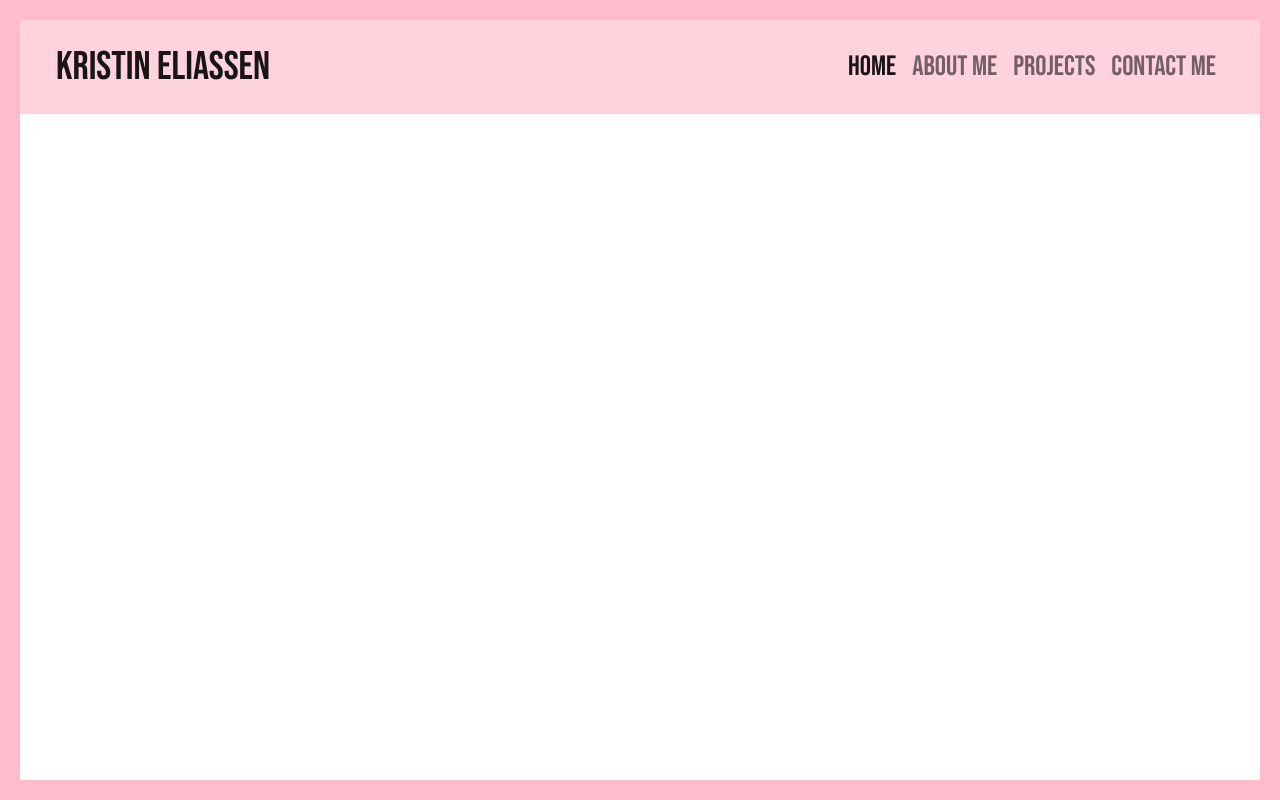
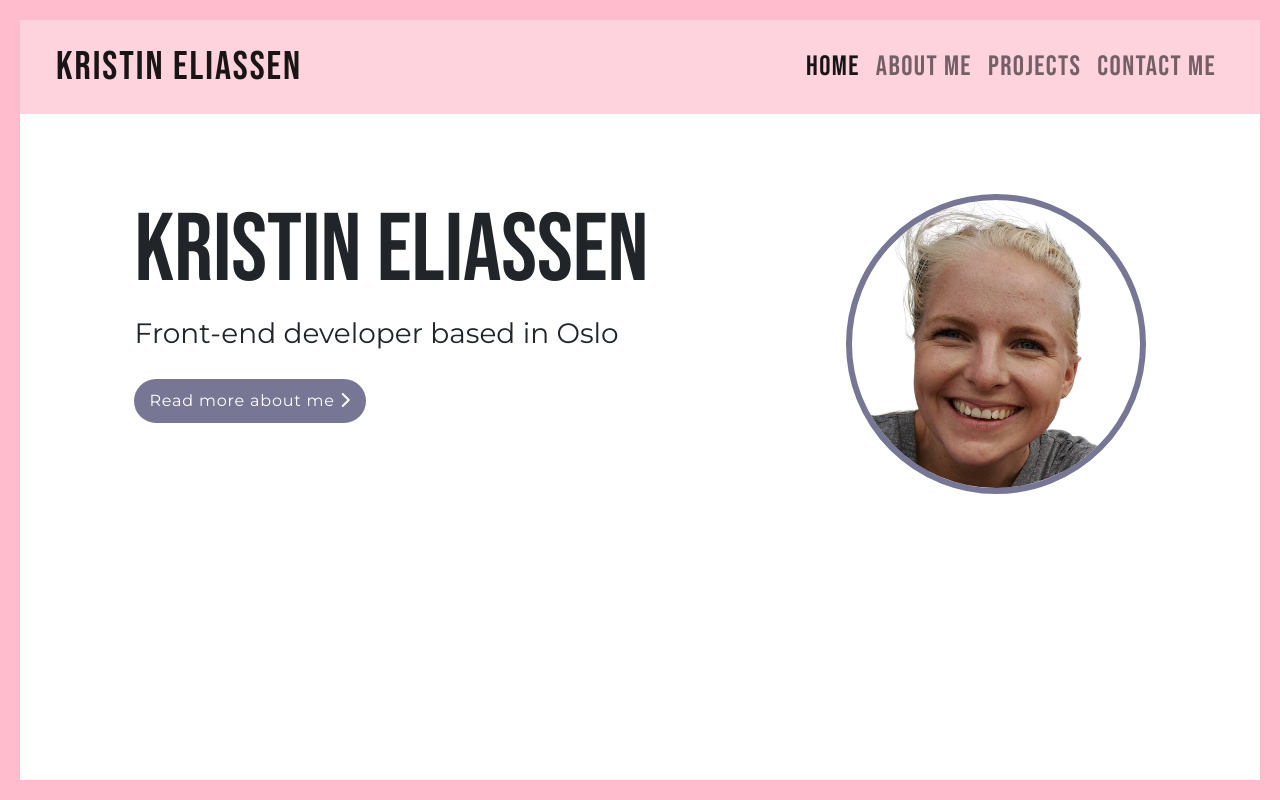
Before and after one commit to kriseliassen/Portfolio, a plain HTML site: page index.html in a window 1280 px wide. Drawn offline with nearby package versions, Linux system fonts and the light colour scheme.

Commit message:
Added content and styling + responsiveness to header of index.html

```diff
--- a/index.html
+++ b/index.html
@@ -55,5 +55,21 @@
 				</div>
 			</div>
 		</nav>
+		<div class="header">
+			<div class="header-desc">
+				<h1>Kristin Eliassen</h1>
+				<h3>Front-end developer based in Oslo</h3>
+				<a href="#" class="btn btn-primary"
+					>Read more about me <i class="fas fa-chevron-right"></i
+				></a>
+			</div>
+			<div class="header-img">
+				<img
+					src="images/Kristin no-bg2.png"
+					alt="Kristin green background"
+					class="img-profile"
+				/>
+			</div>
+		</div>
 	</body>
 </html>
--- a/styles/style.css
+++ b/styles/style.css
@@ -1,6 +1,10 @@
+* {
+	margin: 0;
+	padding: 0;
+}
+
 body {
 	height: 100vh;
-	margin: 0;
 	border: 20px solid #ffbccd;
 }
 
@@ -8,10 +12,30 @@
 
 h1,
 h2,
-h3,
 .logo,
 .nav-link {
 	font-family: "Bebas Neue", cursive;
+}
+
+h3,
+p,
+a {
+	font-family: "Montserrat", sans-serif;
+}
+
+h1 {
+	font-size: 6rem;
+}
+
+h3 {
+	font-size: 1.75rem;
+	padding-bottom: 1.25rem;
+}
+
+a {
+	text-decoration: none;
+	color: #000;
+	letter-spacing: 0.05em;
 }
 
 .logo {
@@ -22,13 +46,56 @@
 	font-size: 1.75rem;
 }
 
-p {
-	font-family: "Montserrat", sans-serif;
-}
-
 /* NAVBAR */
 
 .navbar-custom {
 	background-color: #ffd3de;
 	padding: 0.75rem 1.5rem;
 }
+
+/* Structure */
+
+.img-profile {
+	max-width: 300px;
+	border-radius: 50%;
+	border: 6px solid #777695;
+}
+
+.header {
+	display: flex;
+	justify-content: space-around;
+	padding: 5rem 1rem 4rem 1rem;
+}
+
+/* Buttons */
+
+.btn {
+	padding: 10px 15px;
+	border-radius: 30px;
+	border: none;
+}
+
+.btn:hover,
+.btn:focus {
+	opacity: 0.8;
+	cursor: pointer;
+}
+
+.btn-primary {
+	background: #777695;
+}
+
+.btn-primary:hover,
+.btn-primary:focus {
+	background: #777695;
+}
+
+@media (max-width: 650px) {
+	.header {
+		flex-direction: column;
+	}
+
+	.img-profile {
+		display: none;
+	}
+}
```
Also changed, not shown: images/Kristin no-bg2.png (added), images/Kristin1 green-bg.png (added), 2 other files.
